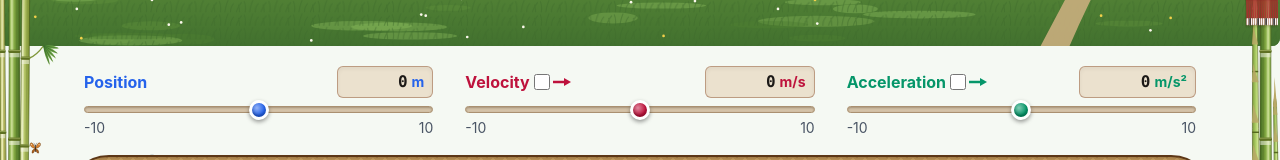
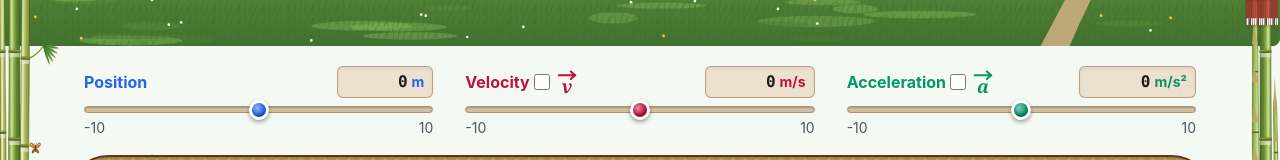
Before and after one commit to Sawla-1/pit-sim-motion-1d, a React (Vite) app: page / in a window 1280 px wide. Shown: the part 549-709 px from the top of the page. Built offline with nearby package versions, Linux system fonts and the light colour scheme.

Commit message:
Tick box shows the vector symbol (v and a with an arrow)

```diff
--- a/src/components/PhysicsInput.jsx
+++ b/src/components/PhysicsInput.jsx
@@ -39,9 +39,13 @@ function PhysicsInput({ id, label, symbol, unit, value, min, max, color, disable
         className={KAREN_INPUT.arrowCheck}
         style={{ accentColor: color }}
       />
-      <svg viewBox="0 0 20 10" className={KAREN_INPUT.arrowIcon} aria-hidden="true">
-        <path d="M1 5 H13" stroke={color} strokeWidth="2.5" />
-        <path d="M12 1 L19 5 L12 9 Z" fill={color} />
+      {/* The vector symbol like in the textbooks: the letter with a small arrow over it. It is drawn
+          (not a special character), so it looks the same on every device. */}
+      <svg viewBox="0 0 20 16" className={KAREN_INPUT.arrowIcon} aria-hidden="true">
+        <path d="M4.5 3.5 H15.5 M12.5 1 L15.5 3.5 L12.5 6" fill="none" stroke={color} strokeWidth="1.4" strokeLinecap="round" strokeLinejoin="round" />
+        <text x="10" y="15" textAnchor="middle" fontSize="12" fontStyle="italic" fontWeight="700" fontFamily="Georgia, 'Times New Roman', serif" fill={color}>
+          {symbol}
+        </text>
       </svg>
       <span className="sr-only">Show the {label.toLowerCase()} arrow</span>
     </label>
--- a/src/styles/karenStyles.js
+++ b/src/styles/karenStyles.js
@@ -153,10 +153,12 @@ export const KAREN_INPUT = {
   // Charts tab, phones only: one line above each chart. Each line is its own grid; a fixed
   // name column (it can still grow) and the fixed-width box make the 3 lines line up.
   chartLine: "w-full grid grid-cols-[minmax(6rem,max-content)_1fr_max-content] items-center gap-x-1.5 sm:hidden",
-  // The "show arrow" tick box (Velocity and Acceleration only): the box, then a small arrow in the value's color
-  arrowToggle: "flex items-center gap-0.5 cursor-pointer py-1",
+  // The "show arrow" tick box (Velocity and Acceleration only): the box, then the vector symbol
+  // (v or a with a small arrow over it) in the value's color. The symbol is 24px high and sets the
+  // row's height, so it is easy to tap.
+  arrowToggle: "flex items-center gap-0.5 cursor-pointer",
   arrowCheck: "w-4 h-4 cursor-pointer",
-  arrowIcon: "w-5 h-2.5",
+  arrowIcon: "w-[30px] h-6",
 };
 
 export const KAREN_RULER = {
```
